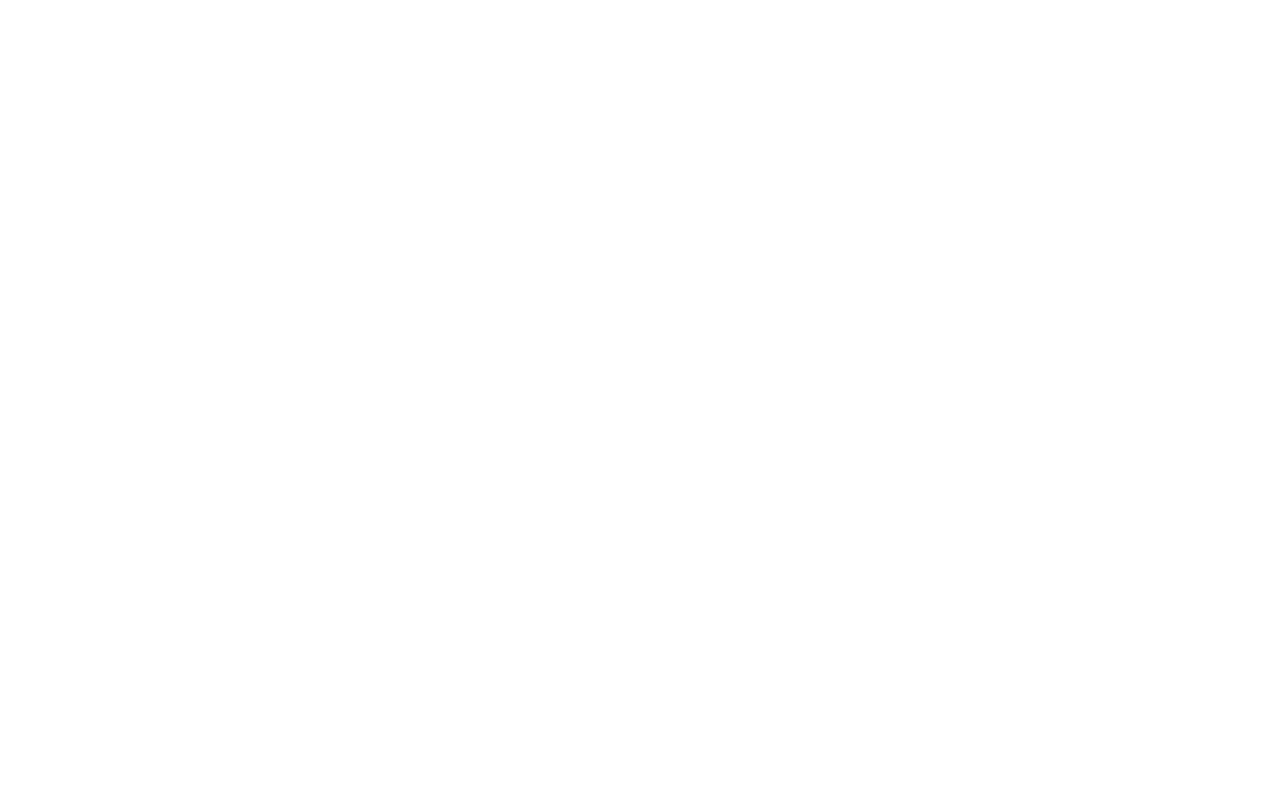
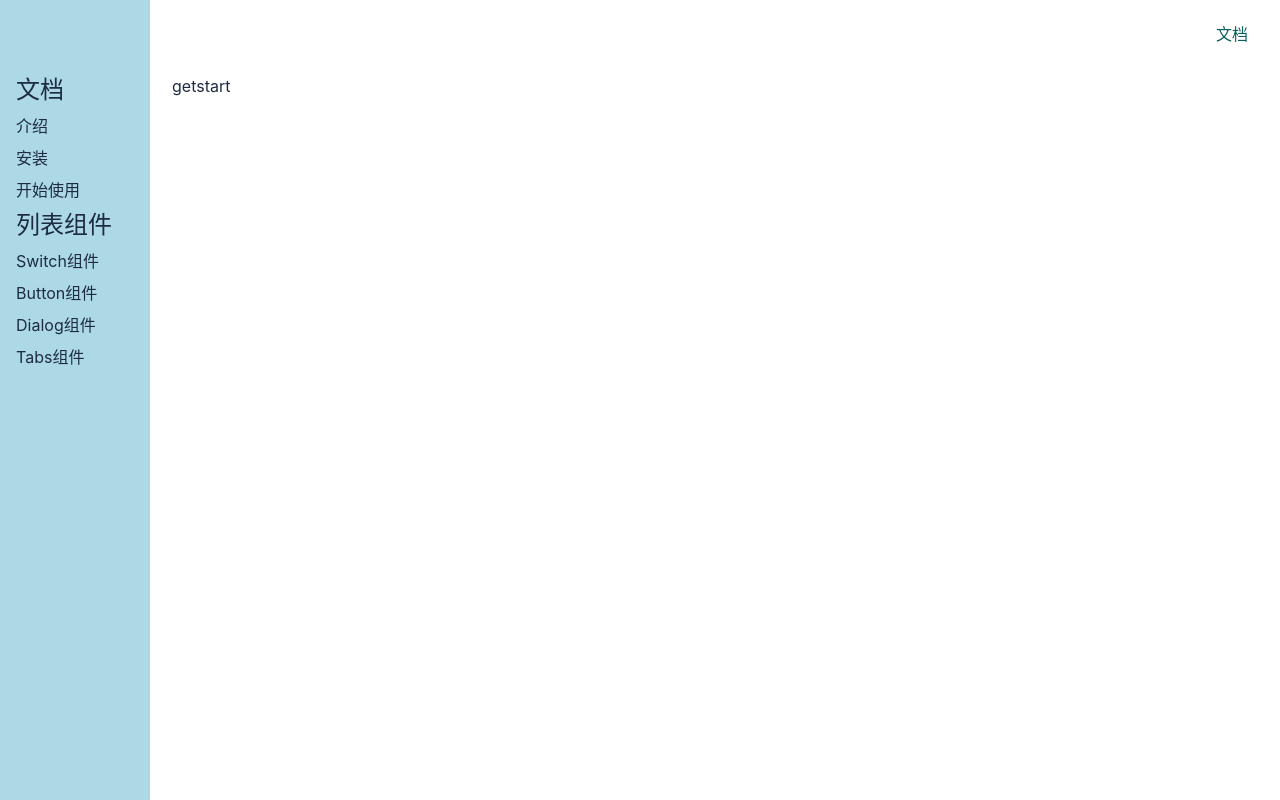
Before and after one commit to atlfsj/vue3-gulu-aurora-ui-source, a Vue app: page /#/doc/get-started in a window 1280 px wide. Before the commit this address had no page. Built offline with nearby package versions, Linux system fonts and the light colour scheme.

Commit message:
创建路由

```diff
--- a/src/router.ts
+++ b/src/router.ts
@@ -6,6 +6,9 @@
 import DialogDemo from './components/DialogDemo.vue'
 import TabsDemo from './components/TabsDemo.vue'
 import DocDemo from './components/DocDemo.vue'
+import Intro from './views/Intro.vue'
+import GetStarted from './views/GetStarted.vue'
+import Install from './views/Install.vue'
 const history = createWebHashHistory()
 
 export const router = createRouter({
@@ -16,6 +19,9 @@
             path: "/doc", component: Doc,
             children: [
                 { path: "", component: DocDemo },
+                { path: "intro", component: Intro },
+                { path: "get-started", component: GetStarted },
+                { path: "install", component: Install },
                 { path: "switch", component: SwitchDemo },
                 { path: "button", component: ButtonDemo },
                 { path: "dialog", component: DialogDemo },
--- a/src/views/Doc.vue
+++ b/src/views/Doc.vue
@@ -3,6 +3,18 @@
       <Topnav toggleMenuButtonVisible class="nav" />
       <div class="content">
         <aside v-if="asideVisible">
+            <h2>文档</h2>
+            <ol>
+              <li>
+                <router-link to="/doc/intro">介绍</router-link>
+              </li>
+              <li>
+                <router-link to="/doc/install">安装</router-link>
+              </li>
+              <li>
+                <router-link to="/doc/get-started">开始使用</router-link>
+              </li>
+            </ol>
             <h2>列表组件</h2>
             <ol>
                 <li>
--- /dev/null
+++ b/src/views/GetStarted.vue
@@ -0,0 +1,5 @@
+<template>
+    <div>
+        getstart
+    </div>
+</template>
--- /dev/null
+++ b/src/views/Install.vue
@@ -0,0 +1,5 @@
+<template>
+    <div>
+        install
+    </div>
+</template>
--- /dev/null
+++ b/src/views/Intro.vue
@@ -0,0 +1,5 @@
+<template>
+    <div>
+        intro
+    </div>
+</template>
```
